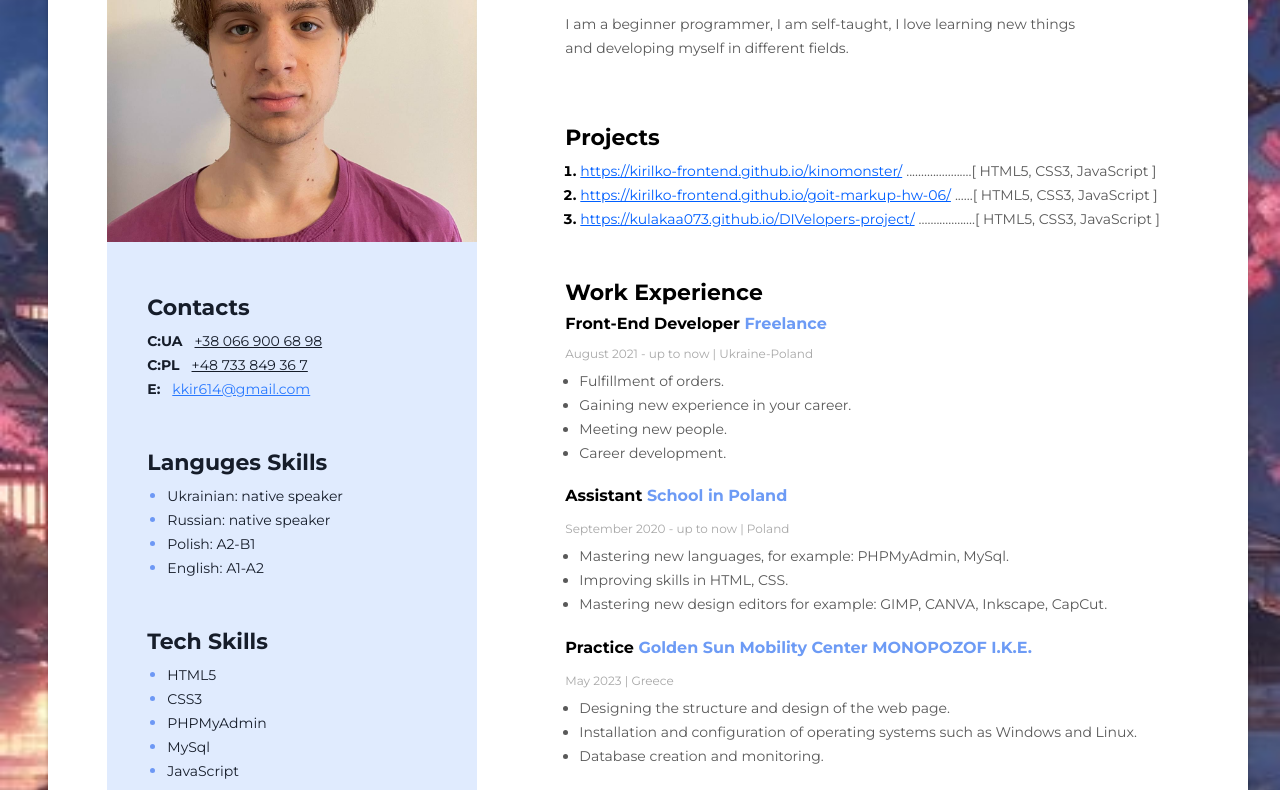
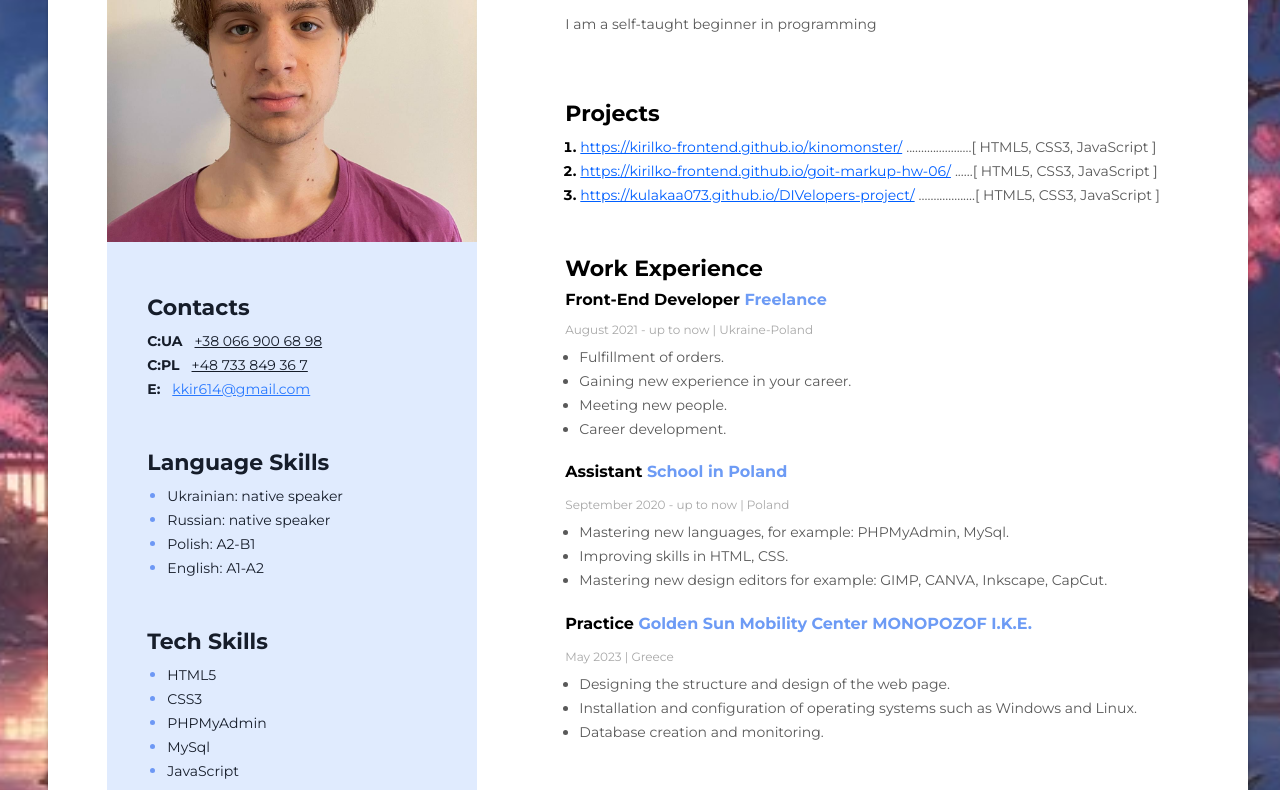
Before and after one commit to Kirilko-frontend/resume, a plain HTML site: page index.html in a window 1280 px wide. Shown: the part 242-1032 px from the top of the page. Drawn offline with Linux system fonts and the light colour scheme; a web font is replaced by a local one.

Commit message:
Update index.html

```diff
--- a/index.html
+++ b/index.html
@@ -27,10 +27,7 @@
           <h2 class="my-profession">Front-End Developer</h2>
           <h1 class="my-name">Kyrylo Kakulia</h1>
 
-          <p class="my-descr">
-            I am a beginner programmer, I am self-taught, I love learning new
-            things and developing myself in different fields.
-          </p>
+          <p class="my-descr">I am a self-taught beginner in programming</p>
         </div>
 
         <!-- My projects -->
@@ -188,7 +185,7 @@
         </div>
         <!-- Languges skills -->
         <div class="languages-skills-container">
-          <h3 class="sidebar-title">Languges Skills</h3>
+          <h3 class="sidebar-title">Language Skills</h3>
           <ul class="skills-list">
             <li class="skills-list-item">
               <span class="skills-list-text">Ukrainian: native speaker</span>
```
